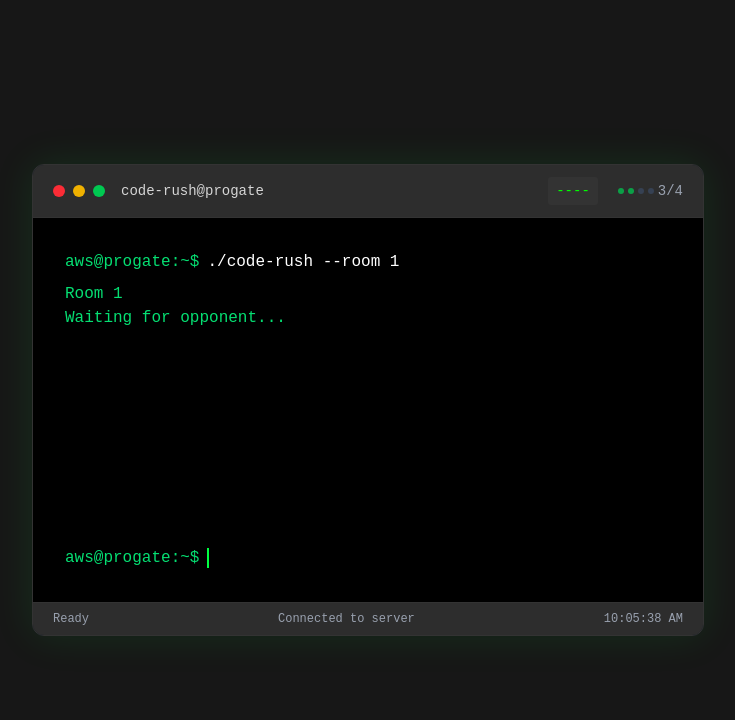
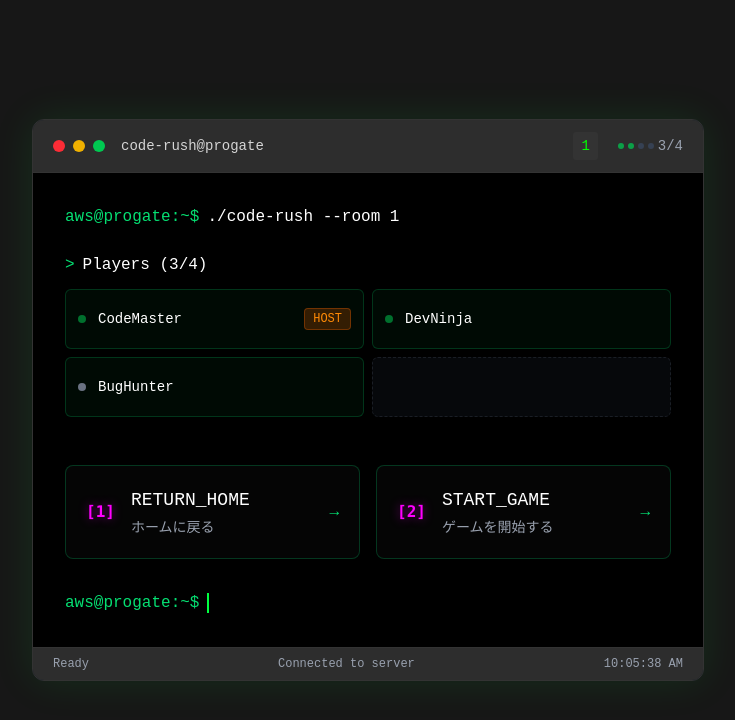
Before and after one commit to nka21/CodeRush, a Next.js app in the folder client/: page /room/1 in a window 1280 px wide. Shown: the top 720 px of the page, without its empty margins (272-1007 px from the left). Built offline with nearby package versions, Linux system fonts and the light colour scheme; a web font is replaced by a local one.

Commit message:
style: 待機画面のデザイン刷新

```diff
--- a/client/app/room/_components/RoomClient.tsx
+++ b/client/app/room/_components/RoomClient.tsx
@@ -1,21 +1,148 @@
 "use client";
 
 import { TerminalLayout } from "@/components/TerminalLayout";
+import { Button } from "@/components/Button";
 import { memo } from "react";
+import { useRouter } from "next/navigation";
+
+type Player = {
+  id: string;
+  name: string;
+  isOnline: boolean;
+  isReady: boolean;
+  isHost: boolean;
+};
 
 type RoomClientProps = {
   roomId: string;
 };
 
+/**
+ * プレイヤーカードコンポーネント
+ * 各プレイヤーの情報（名前、オンライン状態、準備状況）を表示
+ */
+const PlayerCard = memo((props: { player: Player }) => {
+  const { player } = props;
+
+  return (
+    <div className="flex min-h-[60px] items-center gap-3 rounded-md border border-green-400/20 bg-green-500/5 p-3">
+      {/* オンライン状態インジケーター */}
+      <div
+        className={`h-2 w-2 rounded-full ${
+          player.isOnline ? "animate-pulse bg-green-500" : "bg-gray-500"
+        }`}
+        aria-label={player.isOnline ? "オンライン" : "オフライン"}
+      />
+
+      {/* プレイヤー情報 */}
+      <div className="flex-1">
+        <div className="flex items-center justify-between">
+          <div className="text-sm font-medium text-white">{player.name}</div>
+          {player.isHost && (
+            <span className="rounded-sm border border-orange-500/30 bg-orange-500/20 px-2 py-0.5 text-xs font-medium text-orange-400">
+              HOST
+            </span>
+          )}
+        </div>
+      </div>
+    </div>
+  );
+});
+
+/**
+ * 空きスロットコンポーネント
+ * プレイヤーが参加していないスロットを表示
+ */
+const EmptySlot = memo(() => {
+  return (
+    <div className="flex min-h-[60px] items-center justify-center rounded-md border border-dashed border-gray-600/30 bg-gray-800/20 p-3">
+      <span className="text-xs text-gray-500" />
+    </div>
+  );
+});
+
 export const RoomClient = memo((props: RoomClientProps) => {
   const { roomId } = props;
+  const router = useRouter();
+
+  // モックデータ（実際のAPIから取得する予定）
+  const mockPlayers: Player[] = [
+    {
+      id: "1",
+      name: "CodeMaster",
+      isOnline: true,
+      isReady: true,
+      isHost: true,
+    },
+    {
+      id: "2",
+      name: "DevNinja",
+      isOnline: true,
+      isReady: false,
+      isHost: false,
+    },
+    {
+      id: "3",
+      name: "BugHunter",
+      isOnline: false,
+      isReady: false,
+      isHost: false,
+    },
+  ];
+
+  // 最大4人まで表示するため、空きスロットを計算
+  const maxPlayers = 4;
+  const emptySlots = Math.max(0, maxPlayers - mockPlayers.length);
 
   return (
-    <TerminalLayout cli={`--room ${roomId}`} onTypingComplete={() => {}}>
-      <div>
-        <h1>Room {roomId}</h1>
-        <p>Waiting for opponent...</p>
+    <TerminalLayout
+      cli={`--room ${roomId}`}
+      roomId={roomId}
+      onTypingComplete={() => {}}
+    >
+      {/* プレイヤーリストセクション */}
+      <div className="mt-4 mb-12">
+        <div className="mb-3 flex items-center gap-2">
+          <span className="text-green-400">&gt;</span>
+          <span className="text-white">
+            Players ({mockPlayers.length}/{maxPlayers})
+          </span>
+        </div>
+
+        {/* プレイヤーグリッド */}
+        <div className="grid grid-cols-1 gap-2 sm:grid-cols-2">
+          {/* 既存のプレイヤーを表示 */}
+          {mockPlayers.map((player) => (
+            <PlayerCard key={player.id} player={player} />
+          ))}
+
+          {/* 空きスロットを表示 */}
+          {Array.from({ length: emptySlots }, (_, index) => (
+            <EmptySlot key={`empty-${index}`} />
+          ))}
+        </div>
+      </div>
+
+      {/* コントロールボタン */}
+      <div className="flex gap-4">
+        <Button
+          label="RETURN_HOME"
+          description="ホームに戻る"
+          onClick={() => router.push("/")}
+          context="room"
+          shortcutKey={1}
+        />
+        <Button
+          label="START_GAME"
+          description="ゲームを開始する"
+          onClick={() => router.push("/test")}
+          context="room"
+          shortcutKey={2}
+        />
       </div>
     </TerminalLayout>
   );
 });
+
+PlayerCard.displayName = "PlayerCard";
+EmptySlot.displayName = "EmptySlot";
```
